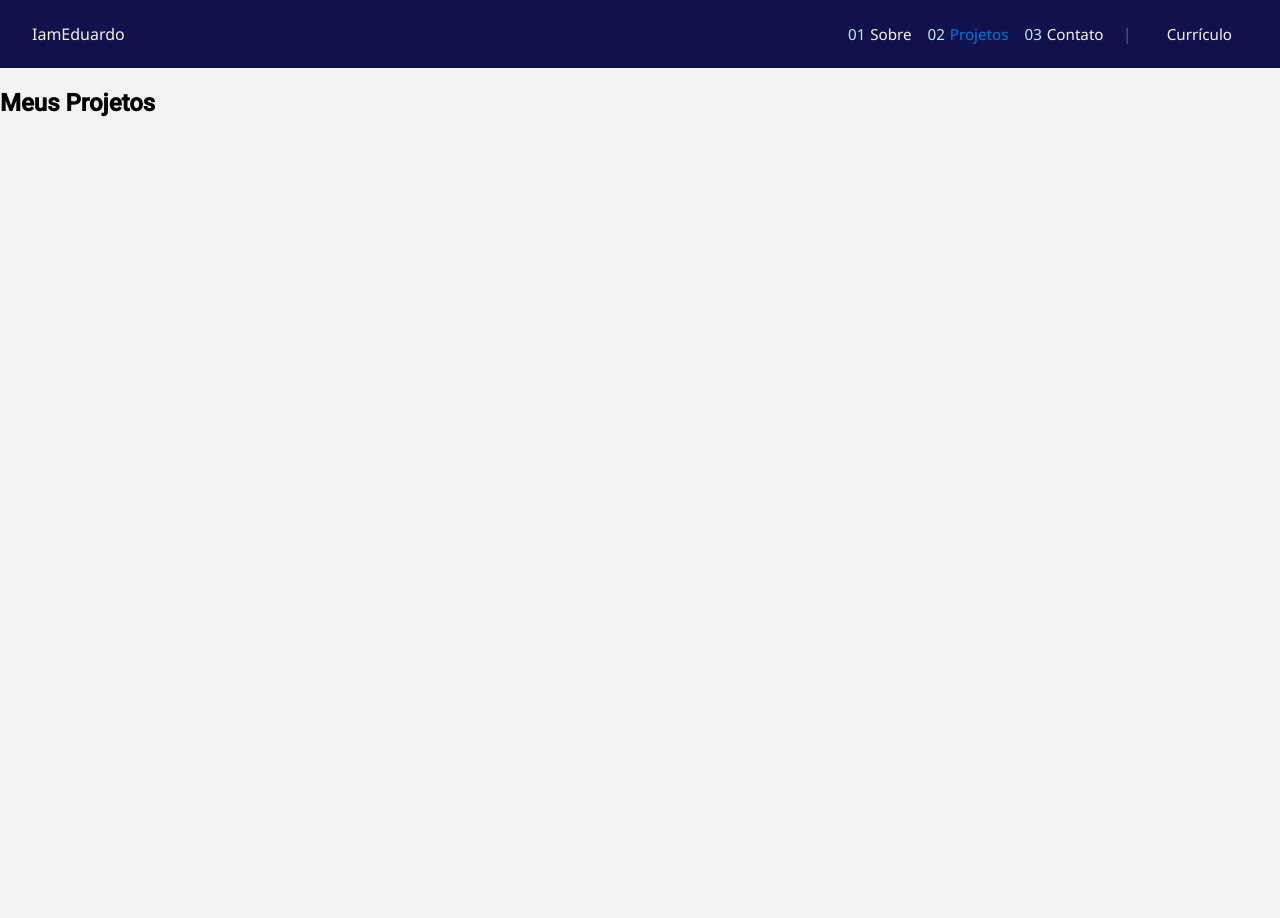
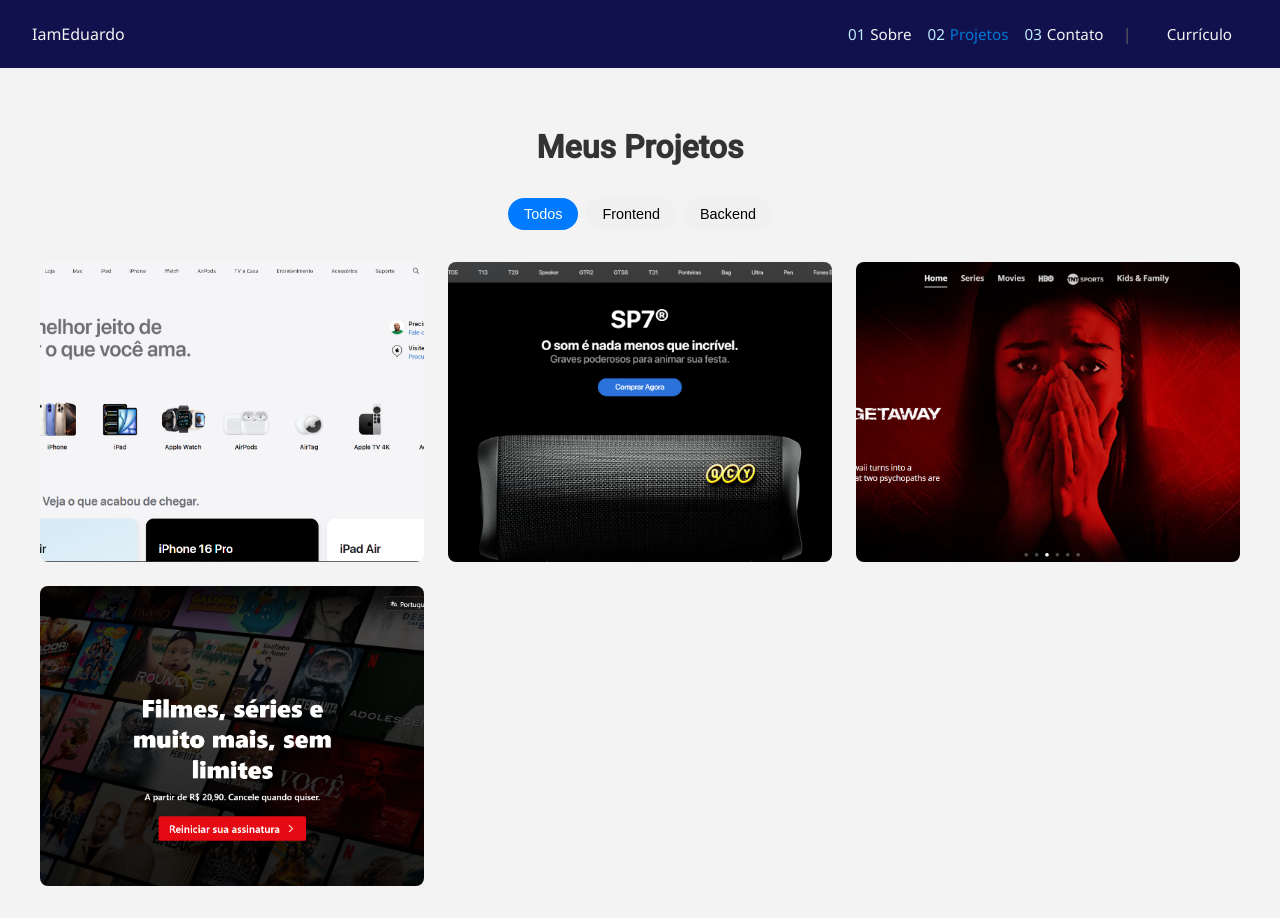
Before and after one commit to IamEduardok/portifolio, an Angular app: page /projetos in a window 1280 px wide. Before the commit the page ends 800 px from the top, so only its background shows below. Built offline with nearby package versions, Linux system fonts and the light colour scheme.

Commit message:
Filtro finalizado

```diff
--- a/src/app/filter/filter.component.html
+++ b/src/app/filter/filter.component.html
@@ -1 +1,10 @@
-<p>filter works!</p>
+<div class="filter-container">
+  <div class="filter-options">
+    <button
+      *ngFor="let category of categories"
+      [class.active]="selectedCategory === category.id"
+      (click)="selectCategory(category.id)">
+      {{ category.name }}
+    </button>
+  </div>
+</div>
--- a/src/app/filter/filter.component.scss
+++ b/src/app/filter/filter.component.scss
@@ -0,0 +1,31 @@
+.filter-container {
+  margin: 1.5rem 0;
+  display: flex;
+  justify-content: center;
+}
+
+.filter-options {
+  display: flex;
+  gap: 0.5rem;
+  flex-wrap: wrap;
+  justify-content: center;
+}
+
+.filter-options button {
+  padding: 0.5rem 1rem;
+  border: none;
+  background: #f0f0f0;
+  border-radius: 20px;
+  cursor: pointer;
+  transition: all 0.3s ease;
+  font-size: 0.9rem;
+}
+
+.filter-options button.active {
+  background: #007bff;
+  color: white;
+}
+
+.filter-options button:hover:not(.active) {
+  background: #e0e0e0;
+}
--- a/src/app/filter/filter.component.ts
+++ b/src/app/filter/filter.component.ts
@@ -1,11 +1,20 @@
-import { Component } from '@angular/core';
+import { Component, Output, EventEmitter, Input } from '@angular/core';
+import { CommonModule } from '@angular/common';
 
 @Component({
   selector: 'app-filter',
-  imports: [],
+  standalone: true,
+  imports: [CommonModule],
   templateUrl: './filter.component.html',
-  styleUrl: './filter.component.scss'
+  styleUrls: ['./filter.component.scss']
 })
 export class FilterComponent {
+  @Input() categories: { id: string, name: string }[] = [];
+  @Input() selectedCategory: string = 'all';
+  @Output() categoryChange = new EventEmitter<string>();
 
+  selectCategory(categoryId: string) {
+    this.selectedCategory = categoryId;
+    this.categoryChange.emit(categoryId);
+  }
 }
--- a/src/app/projetos/projetos.component.html
+++ b/src/app/projetos/projetos.component.html
@@ -1,7 +1,24 @@
 <section class="Projects">
+  <h2 class="title-project">Meus Projetos</h2>
 
-    <h2 class="title-project">Meus Projetos</h2>
+  <!-- Filtro -->
+  <app-filter
+    [categories]="filterCategories"
+    [selectedCategory]="selectedCategory"
+    (categoryChange)="onCategoryChange($event)">
+  </app-filter>
 
-
-
+  <div class="projects-grid">
+  <div *ngFor="let project of filteredProjects" class="project-card"
+      [style.background-image]="'url(' + project.imageUrl + ')'">
+    <div class="overlay">
+      <h3 class="project-title">{{ project.title }}</h3>
+      <p class="project-subtitle">{{ project.subtitle }}</p>
+      <div class="project-buttons">
+        <a [href]="project.demoUrl" class="btn" target="_blank">Ver</a>
+        <a [href]="project.codeUrl" class="btn" target="_blank">Código</a>
+      </div>
+    </div>
+  </div>
+</div>
 </section>
--- a/src/app/projetos/projetos.component.scss
+++ b/src/app/projetos/projetos.component.scss
@@ -0,0 +1,83 @@
+.Projects {
+  padding: 2rem;
+  max-width: 1200px;
+  margin: 0 auto;
+}
+
+.title-project {
+  text-align: center;
+  margin-bottom: 2rem;
+  font-size: 2rem;
+  color: #333;
+}
+
+.projects-grid {
+  display: grid;
+  grid-template-columns: repeat(auto-fill, minmax(300px, 1fr));
+  gap: 1.5rem;
+  margin-top: 2rem;
+}
+
+.project-card {
+  position: relative;
+  height: 300px;
+  border-radius: 8px;
+  overflow: hidden;
+  background-size: cover;
+  background-position: center;
+  transition: transform 0.3s ease;
+
+  &:hover {
+    transform: translateY(-5px);
+
+    .overlay {
+      opacity: 1;
+    }
+  }
+}
+
+.overlay {
+  position: absolute;
+  top: 0;
+  left: 0;
+  right: 0;
+  bottom: 0;
+  background: rgba(0, 0, 0, 0.7);
+  display: flex;
+  flex-direction: column;
+  justify-content: center;
+  align-items: center;
+  opacity: 0;
+  transition: opacity 0.3s ease;
+  padding: 1rem;
+  text-align: center;
+}
+
+.project-title {
+  color: white;
+  font-size: 1.5rem;
+  margin-bottom: 0.5rem;
+}
+
+.project-subtitle {
+  color: #ddd;
+  margin-bottom: 1.5rem;
+}
+
+.project-buttons {
+  display: flex;
+  gap: 1rem;
+}
+
+.btn {
+  padding: 0.5rem 1rem;
+  background: #007bff;
+  color: white;
+  text-decoration: none;
+  border-radius: 4px;
+  transition: background 0.3s ease;
+
+  &:hover {
+    background: #0056b3;
+  }
+}
--- a/src/app/projetos/projetos.component.ts
+++ b/src/app/projetos/projetos.component.ts
@@ -1,11 +1,82 @@
 import { Component } from '@angular/core';
+import { CommonModule } from '@angular/common';
+import { FilterComponent } from '../filter/filter.component';
+
+interface Project {
+  id: number;
+  title: string;
+  subtitle: string;
+  category: string;
+  imageUrl: string;
+  demoUrl?: string;
+  codeUrl?: string;
+}
 
 @Component({
   selector: 'app-projetos',
-  imports: [],
+  standalone: true,
+  imports: [CommonModule, FilterComponent],
   templateUrl: './projetos.component.html',
-  styleUrl: './projetos.component.scss'
+  styleUrls: ['./projetos.component.scss']
 })
 export class ProjetosComponent {
+  filterCategories = [
+    { id: 'all', name: 'Todos' },
+    { id: 'frontend', name: 'Frontend' },
+    { id: 'backend', name: 'Backend' },
 
+  ];
+
+  selectedCategory: string = 'all';
+
+  projects: Project[] = [
+    {
+      id: 1,
+      title: 'Projeto 1',
+      subtitle: 'Descrição do projeto 1',
+      category: 'frontend',
+      imageUrl: 'assets/images/card1.png',
+      demoUrl: '#',
+      codeUrl: '#'
+    },
+    {
+      id: 2,
+      title: 'Projeto 2',
+      subtitle: 'Descrição do gyv 2',
+      category: 'frontend',
+      imageUrl: 'assets/images/card2.png',
+      demoUrl: '#',
+      codeUrl: '#'
+    },
+    {
+      id: 3,
+      title: 'Projeto 3',
+      subtitle: 'Descrição do projeto 3',
+      category: 'backend',
+      imageUrl: 'assets/images/card3.png',
+      demoUrl: '#',
+      codeUrl: '#'
+    },
+    {
+      id: 4,
+      title: 'Projeto smartfit',
+      subtitle: 'usando angular',
+      category: 'frontend',
+      imageUrl: 'assets/images/card4.png',
+      demoUrl: '#',
+      codeUrl: '#'
+    },
+
+  ];
+
+  get filteredProjects() {
+    if (this.selectedCategory === 'all') {
+      return this.projects;
+    }
+    return this.projects.filter(project => project.category === this.selectedCategory);
+  }
+
+  onCategoryChange(categoryId: string) {
+    this.selectedCategory = categoryId;
+  }
 }
```
